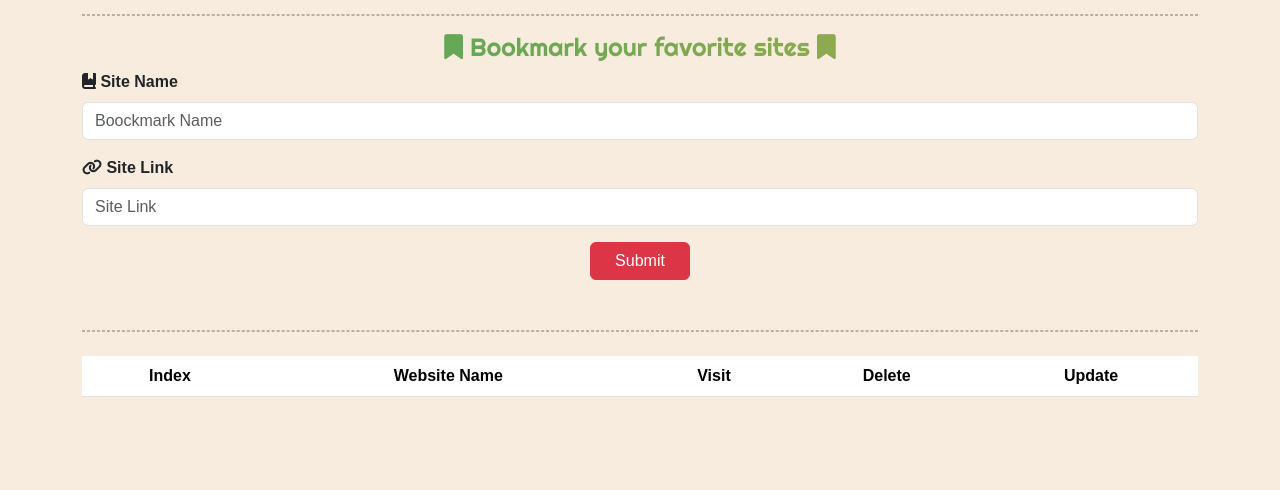
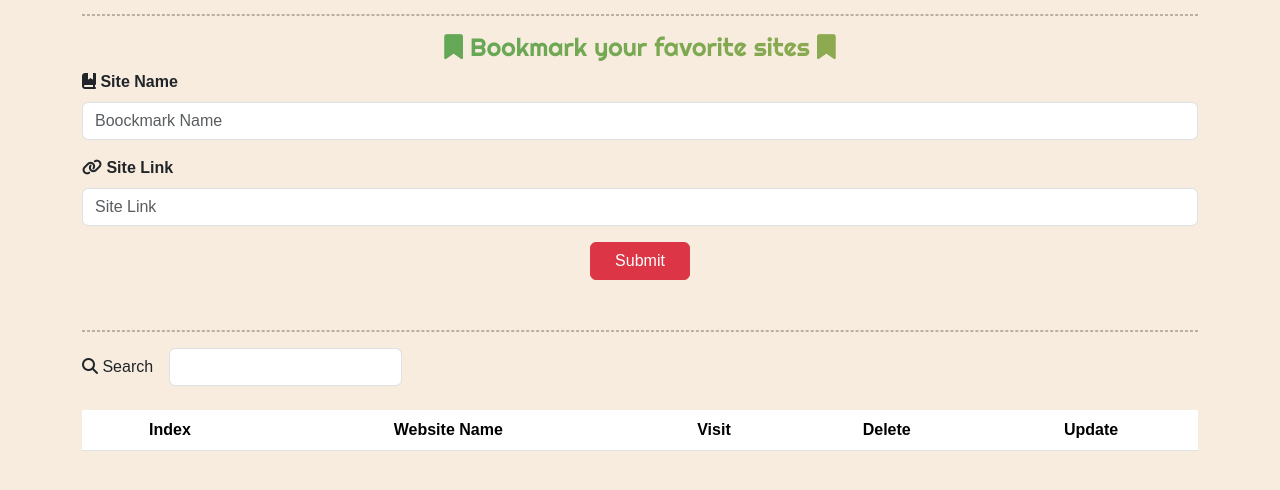
Before and after one commit to ammarMohamedAH/Bookmarker, a plain HTML site: page index.html in a window 1280 px wide. Shown: the part 146-636 px from the top of the page. Drawn offline with Linux system fonts and the light colour scheme; a web font is replaced by a local one.

Commit message:
Update index.html

```diff
--- a/index.html
+++ b/index.html
@@ -76,6 +76,16 @@
           </div>
         </form>
         <hr />
+
+        <div class="row g-3 align-items-center">
+          <div class="col-auto">
+            <label for="inputSearch" class="col-form-label"> <i class="fa-solid fa-magnifying-glass"></i>
+              Search</label>
+          </div>
+          <div class="col-auto">
+            <input type="text" id="inputSearch" class="form-control" >
+          </div>
+        </div>
         <table class="table mt-4">
           <thead>
             <tr>
```
